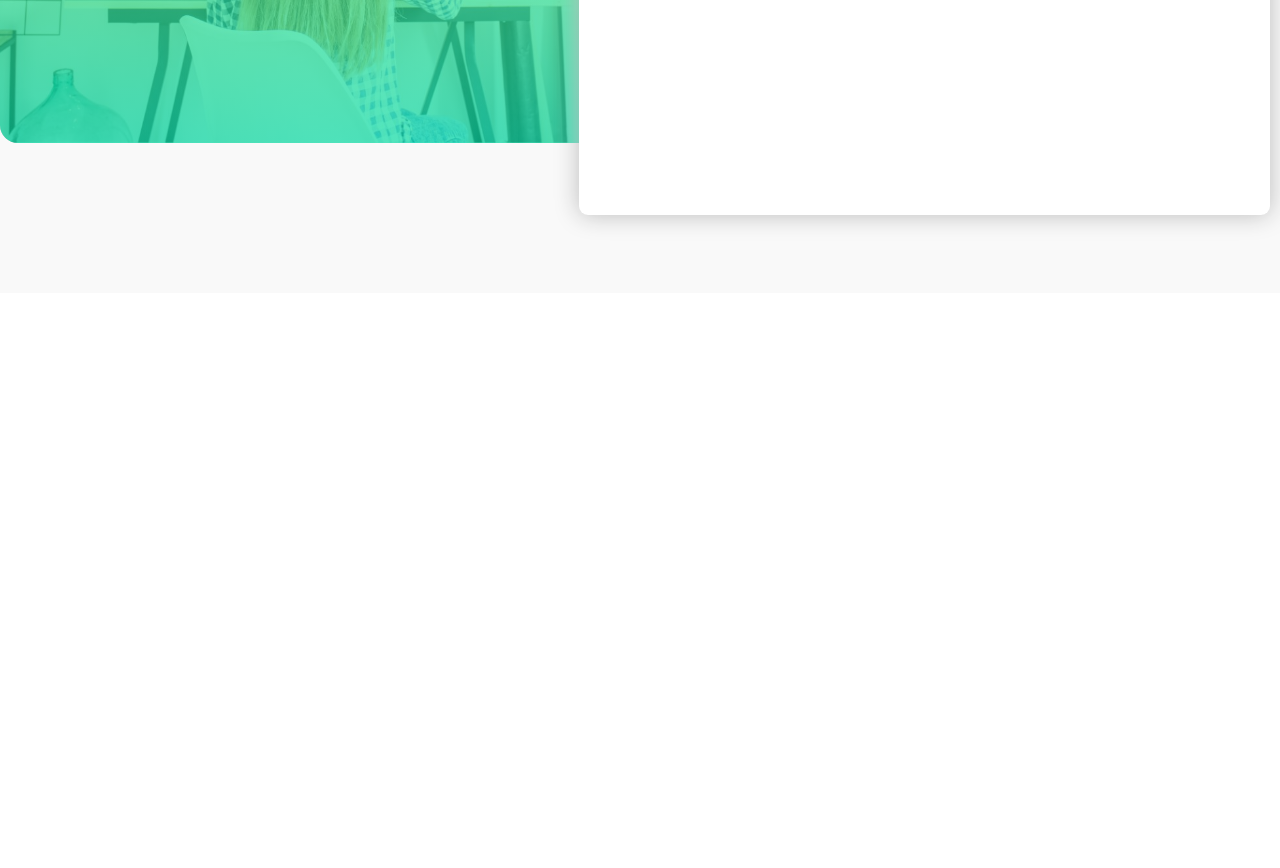
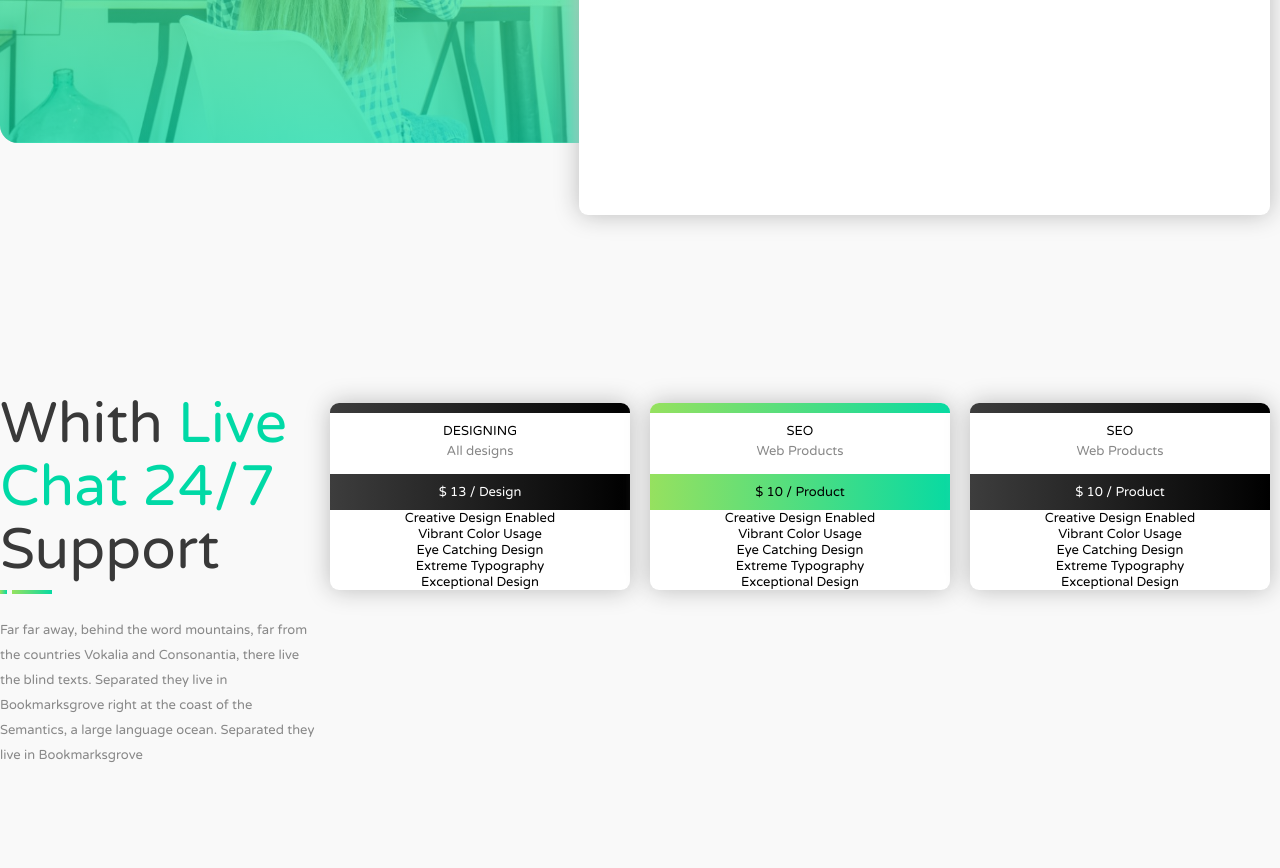
Before and after one commit to Polidora90/proj-html-vuejs, a website: page index.html in a window 1280 px wide. Shown: the part 3672-4540 px from the top of the page. Before the commit the page ends 3965 px from the top, so only its background shows below. Drawn offline with Linux system fonts and the light colour scheme.

Commit message:
sezione 4 bis

```diff
--- a/index.html
+++ b/index.html
@@ -153,6 +153,7 @@
                 </div>
             </section>
 
+            <!-- sezione 2 learn more -->
             <section class="section-2">
                 <div class="container">
                     <div class="row flex">
@@ -184,6 +185,7 @@
                 </div>
             </section>
 
+            <!-- sezione 3 griglia -->
             <section class="section-3">
                 <div class="container">
                     <div class="row flex">
@@ -240,6 +242,7 @@
                 </div>
             </section>
 
+            <!-- sezione 4 pannelli sovrapposti -->
             <section class="section-4">
                 <div class="container flex">
                     <div class="img-green-panel flex">
@@ -286,6 +289,107 @@
 
             </section>
 
+            <!-- sezione 4 bis -->
+            <section class="section-4bis">
+                <div class="container">
+                    <div class="row flex">
+                        <div class="col-3">
+                            <h2>Whith <span>Live Chat 24/7</span> Support</h2>
+
+                            <div class="green-line">
+                                <div class="green-small-line"></div>
+                                <div class="green-big-line"></div>
+                            </div>
+
+                            <P>Far far away, behind the word mountains, far from the countries Vokalia and Consonantia, there live the blind texts. Separated they live in Bookmarksgrove right at the coast of the Semantics, a large language ocean. Separated they live in Bookmarksgrove</P>
+                        </div>
+
+                        <div class="col-3">
+                            <div class="white-panel">
+                                <div class="dark-banner"></div>
+
+                                <div class="service text-center">
+                                    <span>DESIGNING</span>
+                                    <p>All designs</p>
+                                </div>
+
+                                <div class="dark-background">
+                                    <div class="price text-center">
+                                        <span>$ 13 / Design</span>
+                                    </div>
+                                </div>
+
+                                <div class="list text-center">
+                                    <ul>
+                                        <li>Creative Design Enabled</li>
+                                        <li>Vibrant Color Usage</li>
+                                        <li>Eye Catching Design</li>
+                                        <li>Extreme Typography</li>
+                                        <li>Exceptional Design</li>
+                                    </ul>
+                                </div>
+                            </div>
+                        </div>
+
+                        <div class="col-3">
+                            <div class="white-panel">
+                                <div class="green-banner"></div>
+
+                                <div class="service text-center">
+                                    <span>SEO</span>
+                                    <p>Web Products</p>
+                                </div>
+
+                                <div class="green-background">
+                                    <div class="price text-center">
+                                        <span>$ 10 / Product</span>
+                                    </div>
+                                </div>
+
+                                <div class="list text-center">
+                                    <ul>
+                                        <li>Creative Design Enabled</li>
+                                        <li>Vibrant Color Usage</li>
+                                        <li>Eye Catching Design</li>
+                                        <li>Extreme Typography</li>
+                                        <li>Exceptional Design</li>
+                                    </ul>
+                                </div>
+                            </div>
+                        </div>
+
+                        <div class="col-3">
+                            <div class="white-panel">
+                                <div class="dark-banner"></div>
+
+                                <div class="service text-center">
+                                    <span>SEO</span>
+                                    <p>Web Products</p>
+                                </div>
+
+                                <div class="dark-background">
+                                    <div class="price text-center">
+                                        <span>$ 10 / Product</span>
+                                    </div>
+                                </div>
+
+                                <div class="list text-center">
+                                    <ul>
+                                        <li>Creative Design Enabled</li>
+                                        <li>Vibrant Color Usage</li>
+                                        <li>Eye Catching Design</li>
+                                        <li>Extreme Typography</li>
+                                        <li>Exceptional Design</li>
+                                    </ul>
+                                </div>
+                            </div>
+                        </div>
+                        </div>
+                    </div>
+
+                </div>
+            </section>
+
         </main>
 
 
--- a/src/partials/_main.scss
+++ b/src/partials/_main.scss
@@ -139,7 +139,7 @@
     }
 }
 
-//SEZIONE 4 we love what we do
+//SEZIONE 4 pannelli sovrapposti
 .section-4 {
     background-color: $lightGreyBackground;
 
@@ -176,3 +176,39 @@
         }
     }
 }
+
+//SEZIONE 4BIS
+.section-4bis {
+    background-color: $lightGreyBackground;
+
+    .white-panel {
+        padding: 0 0;
+        overflow: hidden;
+
+        .dark-banner {
+            height: 10px;
+            background: $gradientDark;
+        }
+
+        .service,
+        .price {
+            padding: ($spacing/2) $spacing;
+        }
+
+        .dark-background {
+            background: $gradientDark;
+            color:white;
+        }
+
+        .green-banner,
+        .green-background {
+            background: $gradientGreen;
+        }
+
+        .green-banner {
+            height: 10px;
+        }
+
+
+    }
+}
```
Also changed, not shown: dist/app.css.
